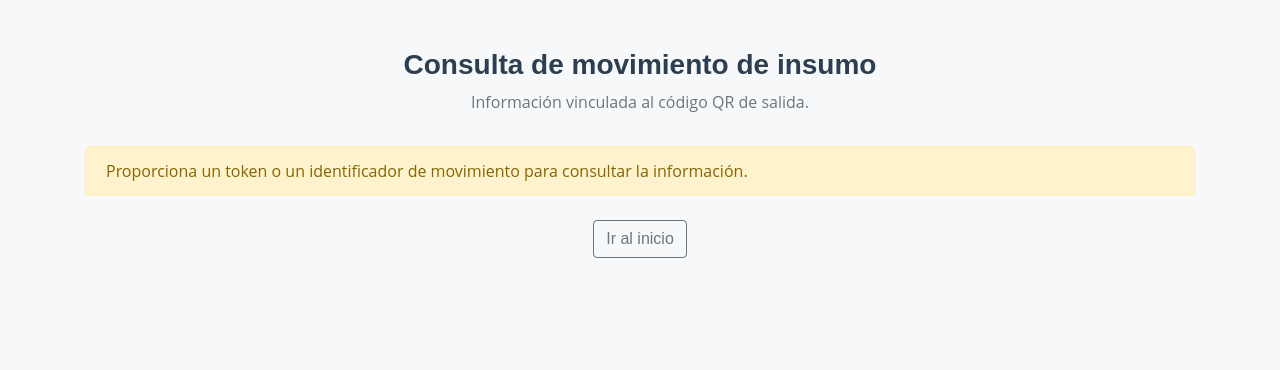
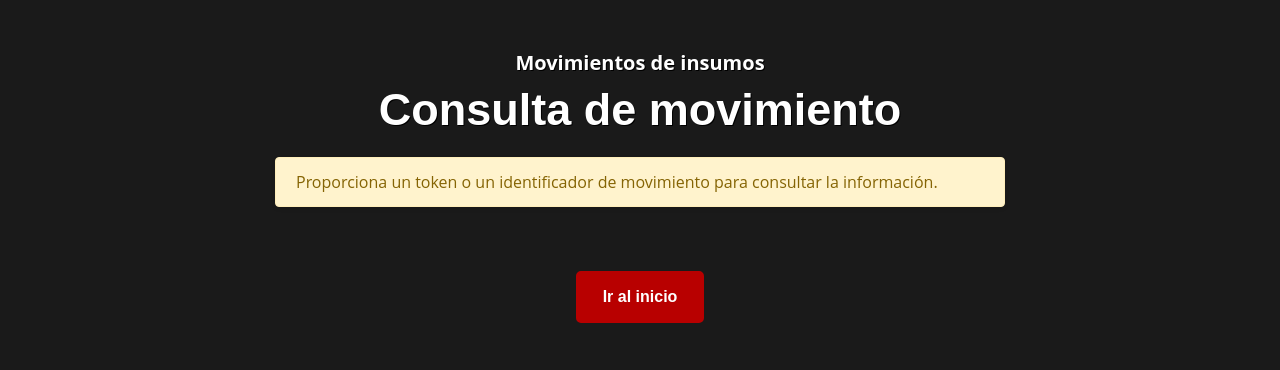
Before and after one commit to WorkNest-DGO/CDis, a PHP site: page /vistas/insumos/consulta_movimiento.php in a window 1280 px wide. Shown: the top 370 px of the page. Run offline with PHP 8.4, Linux system fonts and the light colour scheme.

Commit message:
Include entry metadata on QR printouts and restyle movement view

```diff
--- a/vistas/insumos/consulta_movimiento.php
+++ b/vistas/insumos/consulta_movimiento.php
@@ -17,91 +17,55 @@
     <title>Consulta de movimiento de insumo</title>
     <link href="<?= $baseUrl ? $baseUrl : '' ?>/utils/css/bootstrap.min.css" rel="stylesheet">
     <link href="<?= $baseUrl ? $baseUrl : '' ?>/utils/css/style1.css" rel="stylesheet">
-    <style>
-        body {
-            background: #f7f8fa;
-        }
-        .consulta-header {
-            text-align: center;
-            margin-bottom: 2rem;
-        }
-        .consulta-header h1 {
-            font-size: 1.75rem;
-            font-weight: 700;
-            color: #2c3e50;
-        }
-        .consulta-header p {
-            color: #6c757d;
-            margin-bottom: 0;
-        }
-        .card-info {
-            border: none;
-            border-radius: 1rem;
-        }
-        .card-info .card-body {
-            padding: 2rem;
-        }
-        .info-label {
-            font-weight: 600;
-            color: #495057;
-        }
-        .texto-importante {
-            font-size: 1.1rem;
-            font-weight: 600;
-            color: #1f3c88;
-        }
-        code {
-            color: #c7254e;
-            background-color: #f9f2f4;
-            border-radius: 4px;
-            padding: 2px 4px;
-        }
-        #mov-qr-img {
-            max-width: 240px;
-        }
-    </style>
 </head>
 <body>
-<div class="container py-4 py-md-5">
-    <div class="consulta-header">
-        <h1>Consulta de movimiento de insumo</h1>
-        <p>Información vinculada al código QR de salida.</p>
+<div class="container py-5">
+    <div class="section-header text-center">
+        <p>Movimientos de insumos</p>
+        <h2>Consulta de movimiento</h2>
     </div>
 
-    <div id="mov-status" class="alert alert-info">Buscando información del movimiento...</div>
+    <div class="row justify-content-center">
+        <div class="col-lg-8">
+            <div id="mov-status" class="alert alert-info shadow-sm">Buscando información del movimiento...</div>
+        </div>
+    </div>
 
-    <div id="mov-detalle" class="card card-info shadow-sm d-none">
-        <div class="card-body">
-            <h2 class="texto-importante mb-3">Movimiento <span id="mov-id">—</span></h2>
-            <dl class="row">
-                <dt class="col-sm-4 info-label">Tipo</dt>
+    <div class="row justify-content-center mt-4">
+        <div class="col-lg-8">
+            <div id="mov-detalle" class="card bg-dark border-0 shadow-lg text-white d-none">
+                <div class="card-body p-4">
+                    <h2 class="h4 fw-bold text-uppercase mb-4">Movimiento <span id="mov-id" class="text-danger">—</span></h2>
+                    <dl class="row g-3 mb-0">
+                        <dt class="col-sm-4 text-white-50 text-uppercase small">Tipo</dt>
                         <dd class="col-sm-8" id="mov-tipo">—</dd>
-                <dt class="col-sm-4 info-label">Fecha</dt>
+                        <dt class="col-sm-4 text-white-50 text-uppercase small">Fecha</dt>
                         <dd class="col-sm-8" id="mov-fecha">—</dd>
-                <dt class="col-sm-4 info-label">Insumo</dt>
+                        <dt class="col-sm-4 text-white-50 text-uppercase small">Insumo</dt>
                         <dd class="col-sm-8" id="mov-insumo">—</dd>
-                <dt class="col-sm-4 info-label">Cantidad</dt>
+                        <dt class="col-sm-4 text-white-50 text-uppercase small">Cantidad</dt>
                         <dd class="col-sm-8" id="mov-cantidad">—</dd>
-                <dt class="col-sm-4 info-label">Usuario</dt>
+                        <dt class="col-sm-4 text-white-50 text-uppercase small">Usuario</dt>
                         <dd class="col-sm-8" id="mov-usuario">—</dd>
-                <dt class="col-sm-4 info-label">Usuario destino</dt>
+                        <dt class="col-sm-4 text-white-50 text-uppercase small">Usuario destino</dt>
                         <dd class="col-sm-8" id="mov-usuario-destino">—</dd>
-                <dt class="col-sm-4 info-label">Observación</dt>
+                        <dt class="col-sm-4 text-white-50 text-uppercase small">Observación</dt>
                         <dd class="col-sm-8" id="mov-observacion">—</dd>
                     </dl>
-            <div class="mt-3">
-                <p class="mb-1 text-muted">Token del movimiento: <code id="mov-token">—</code></p>
-                <p class="mb-1 text-muted">URL de consulta: <code id="mov-consulta-url">—</code></p>
+                    <div class="border-top border-secondary mt-4 pt-3 text-white-50 small">
+                        <p class="mb-2">Token del movimiento: <span id="mov-token" class="badge bg-secondary text-uppercase">—</span></p>
+                        <p class="mb-0">URL de consulta: <span id="mov-consulta-url" class="badge bg-secondary text-break">—</span></p>
                     </div>
                     <div id="mov-qr-section" class="text-center mt-4 d-none">
-                <img id="mov-qr-img" src="" alt="Código QR del movimiento" class="img-fluid mb-2">
-                <p class="small"><a id="mov-qr-link" href="#" target="_blank" rel="noopener">Descargar código QR</a></p>
+                        <img id="mov-qr-img" src="" alt="Código QR del movimiento" class="img-fluid mb-3" style="max-width: 240px;">
+                        <p class="small mb-0"><a id="mov-qr-link" href="#" target="_blank" rel="noopener" class="text-decoration-none text-light">Descargar código QR</a></p>
                     </div>
                 </div>
             </div>
-
             <div class="text-center mt-4">
-        <a class="btn btn-outline-secondary" href="<?= $baseUrl ? $baseUrl : '' ?>/index.php">Ir al inicio</a>
+                <a class="btn custom-btn" href="<?= $baseUrl ? $baseUrl : '' ?>/index.php">Ir al inicio</a>
+            </div>
+        </div>
     </div>
 </div>
 
```
Also changed, not shown: api/insumos/crear_entrada.php (+17 -1 lines), api/insumos/imprimir_qrs_entrada.php (+18 -1 lines), vistas/insumos/insumos.js (+37 -2 lines). Lines whose indentation alone changed are shown as unchanged.
